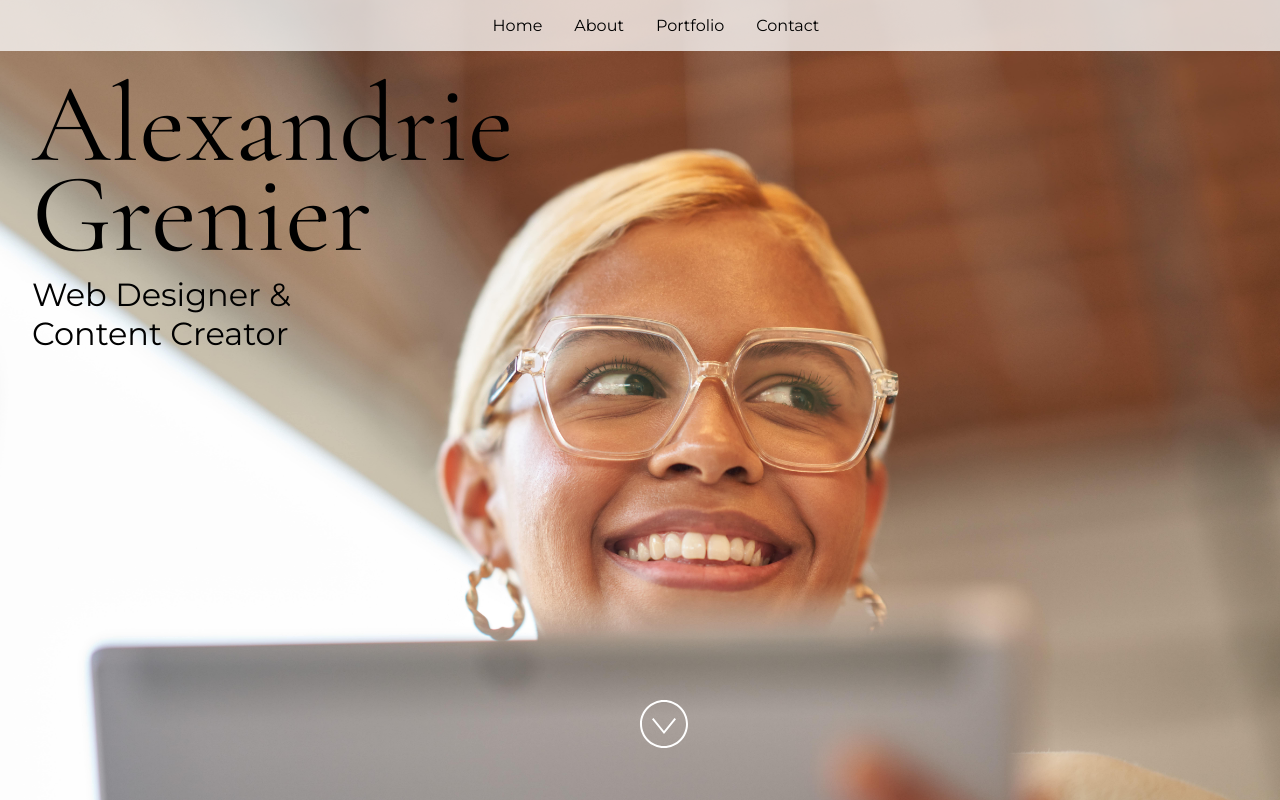
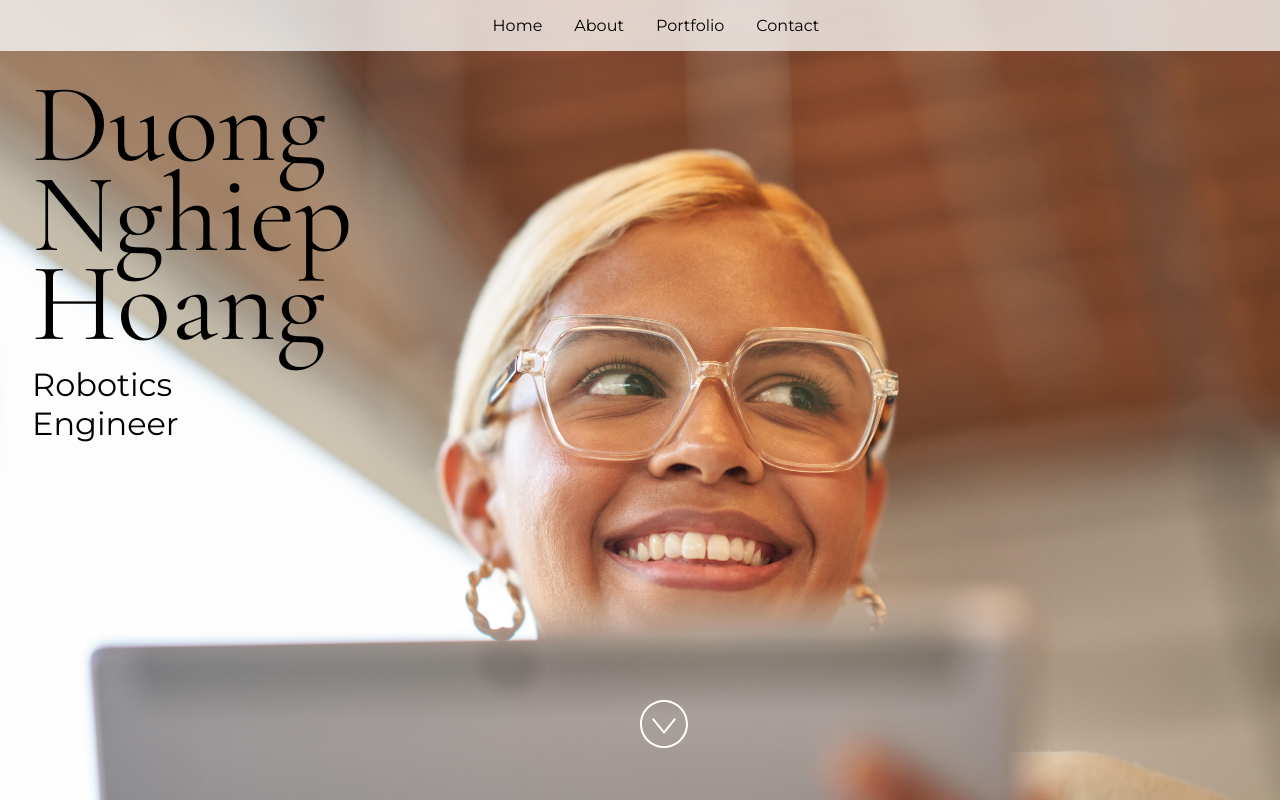
Before and after one commit to vulturechoujin/Codespaces-beginner, a React (Vite) app: page / in a window 1280 px wide. Built offline with nearby package versions, Linux system fonts and the light colour scheme.

Commit message:
Update App.jsx
Change information

```diff
--- a/src/App.jsx
+++ b/src/App.jsx
@@ -24,15 +24,15 @@ import "./styles.css";
  * If you don't have one of the social sites listed, leave it as an empty string.
  */
 const siteProps = {
-  name: "Alexandrie Grenier",
-  title: "Web Designer & Content Creator",
-  email: "alex@example.com",
-  gitHub: "microsoft",
-  instagram: "microsoft",
-  linkedIn: "satyanadella",
+  name: "Duong Nghiep Hoang",
+  title: "Robotics Engineer",
+  email: "hoangnghiepduong129@gmail.com",
+  gitHub: "vulturechoujin",
+  instagram: "",
+  linkedIn: "",
   medium: "",
-  twitter: "microsoft",
-  youTube: "Code",
+  twitter: "",
+  youTube: "",
 };
 
 const primaryColor = "#4E567E";
```
